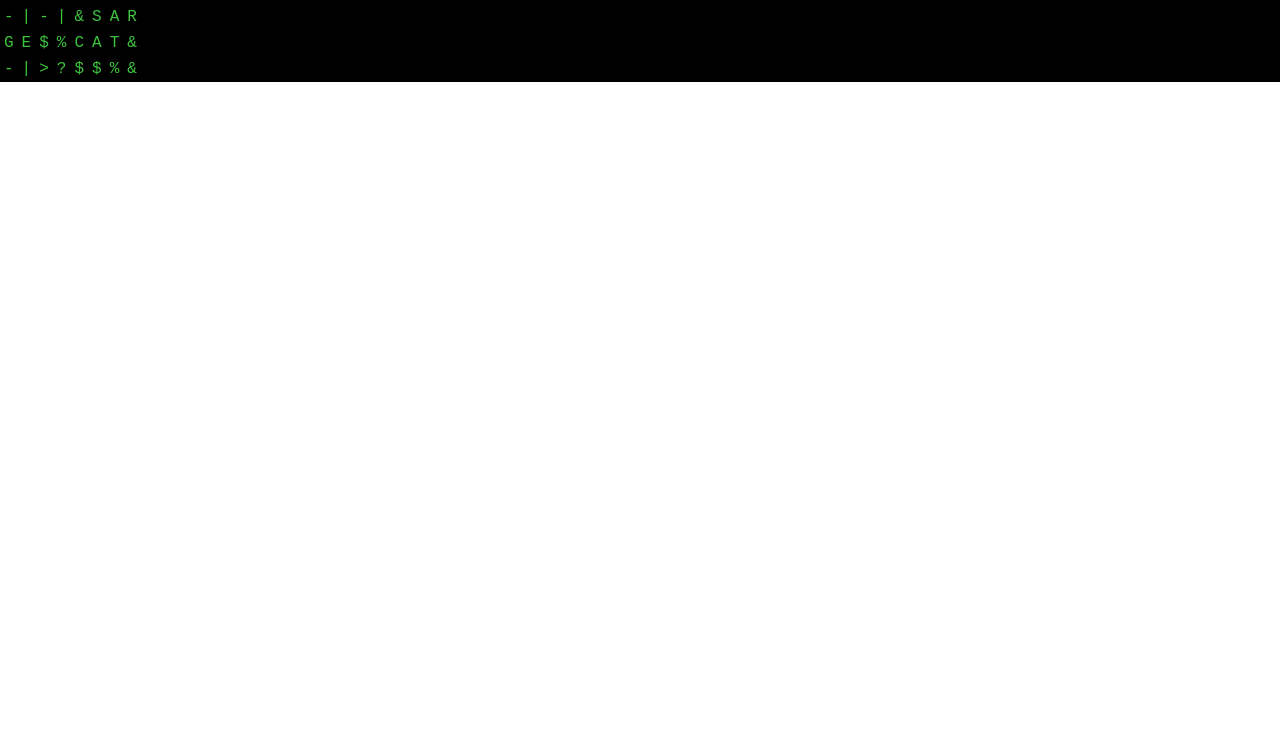
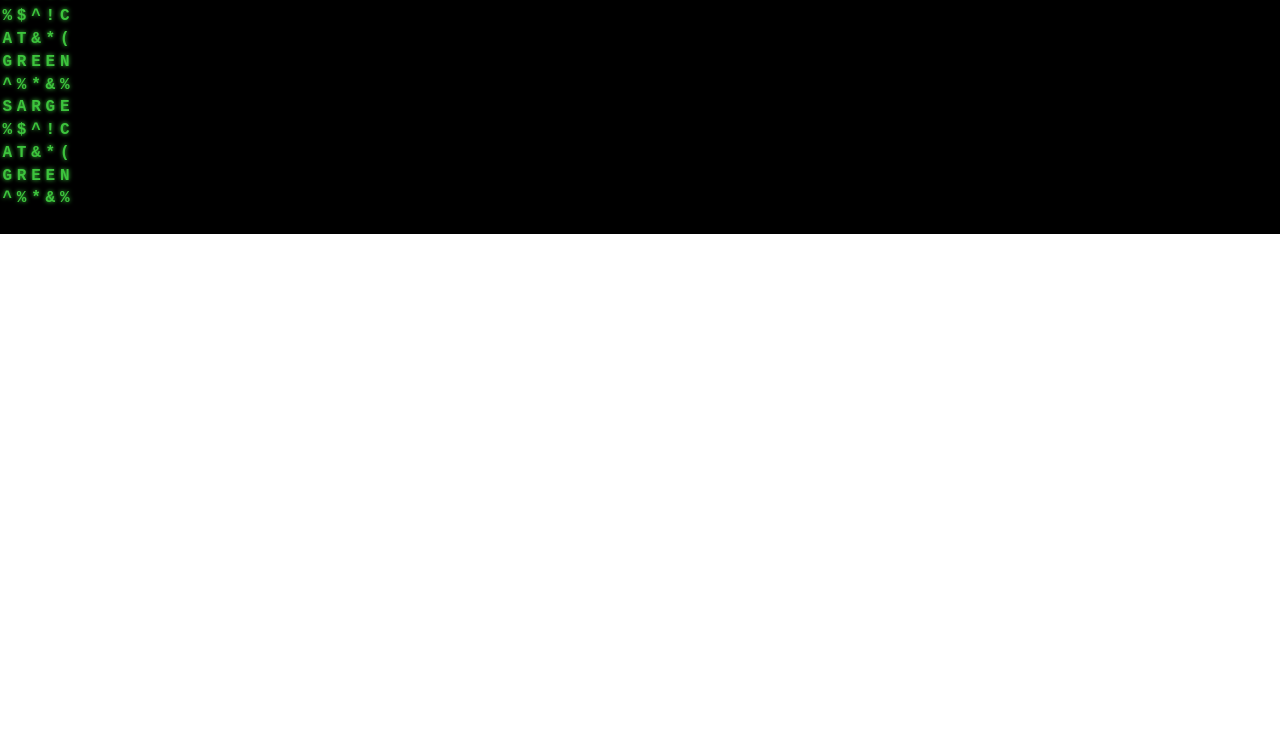
Before and after one commit to tylerd81/fallout-pw-game, a website built with webpack: page client/dist/index.html in a window 1280 px wide. Shown: the part 59-800 px from the top of the page. Built offline with nearby package versions, Linux system fonts and the light colour scheme.

Commit message:
able to create working game board from strings"

```diff
--- a/client/src/index.js
+++ b/client/src/index.js
@@ -1,8 +1,20 @@
+function createHandlers() {
   const passwordCharacters = document.querySelectorAll(".password-character");
+
+  // each character that makes up a possible password will have the class
+  // "password-character". The possible password will also have a data
+  // attribute called "data-character-id" set. Each character that makes
+  // up a single password will all have the same id set.
+
+  // All other characters (the random garbage characters) will have the
+  // class "debug-character".
 
   // when a password character is moused over, highlight all the other
   // password characters that have the same data-character-id attribute
   // value.
+
+  // set the mouse over handler for each element with the class of
+  // "password-character"
   passwordCharacters.forEach(pc => {
     pc.addEventListener("mouseover", () => {
       const id = pc.dataset.characterId;
@@ -22,6 +34,7 @@ passwordCharacters.forEach(pc => {
         });
       }
 
+      // also set the output to display the password
       setSelectedOutput(getPasswordWithId(id));
     });
 
@@ -45,24 +58,101 @@ passwordCharacters.forEach(pc => {
     });
   });
 
-// set the output to show the highlighted regular characters
+  // set the output to show the highlighted regular characters when
+  // they are moused over.
   document.querySelectorAll(".debug-character").forEach(ch => {
     ch.addEventListener("mouseover", () => setSelectedOutput(ch.innerText));
   });
+}
 
-// set the output to blank when the mouse is moved out of the debug area
-document
-  .querySelector("#debug-data")
-  .addEventListener("mouseout", () => setSelectedOutput(""));
-
-// getPasswordWithId() returns that string that is made up of the characters
+// getPasswordWithId() returns the string that is made up of the characters
 // with the data-character-id attribute set to id
 function getPasswordWithId(id) {
   const pwChars = document.querySelectorAll(`[data-character-id = "${id}"]`);
-  const pw = Array.from(pwChars).map(char => char.innerText);
+  const pw = Array.from(pwChars).map(char => char.innerText); // Array.from() might not be needed
   return pw.join("");
 }
 
 function setSelectedOutput(word) {
   document.querySelector("#current-output").innerText = word;
 }
+
+function addPasswordCharacter(
+  parent,
+  ch,
+  id,
+  className = "password-character"
+) {
+  const el = document.createElement("span");
+  el.classList.add(className);
+  el.innerText = ch;
+  el.dataset.characterId = id;
+  parent.appendChild(el);
+}
+
+function addGarbageCharacter(parent, ch, className = "debug-character") {
+  const el = document.createElement("span");
+  el.classList.add(className);
+  el.innerText = ch;
+  parent.appendChild(el);
+}
+
+function createRow() {
+  const row = document.createElement("div");
+  row.classList.add("debug-data-row");
+  console.log(row);
+  return row;
+}
+
+let passwordId = 0;
+
+function createDebugDataDisplay(rootContainer, numRows, numCols, memoryData) {
+  const specialChars = "~!@#$%^&*()[]{}:;'\".<>|\\/-+=";
+
+  if (numRows * numCols > memoryData.split("").length) {
+    throw `Memory size too small: ${numRows * numCols} > ${memoryData.length}`;
+  }
+  let currChar = 0;
+  let inPassword = false;
+
+  for (let row = 0; row < numRows; row++) {
+    const rowElement = createRow();
+
+    for (let i = 0; i < numCols; i++) {
+      const ch = memoryData[currChar];
+      if (specialChars.includes(ch)) {
+        if (inPassword) {
+          inPassword = false;
+          passwordId++;
+        }
+        addGarbageCharacter(rowElement, ch);
+      } else {
+        if (!inPassword) {
+          inPassword = true;
+        }
+        addPasswordCharacter(rowElement, ch, passwordId);
+      }
+      currChar++;
+    }
+    rootContainer.appendChild(rowElement);
+  }
+}
+
+function init() {
+  const mainContainer = document.getElementById("debug-area-1");
+  const mem = "SARGE%$^!CAT&*(GREEN^%*&%";
+  createDebugDataDisplay(mainContainer, 5, 5, mem);
+
+  const secondContainer = document.getElementById("debug-area-2");
+  createDebugDataDisplay(secondContainer, 5, 5, mem);
+  // set the handler for when a password item is clicked
+
+  // createHandlers() must be called after all the DOM elements are created
+  createHandlers();
+  // set the output to blank when the mouse is moved out of the debug area
+  document.querySelectorAll(".debug-data").forEach(dd => {
+    dd.addEventListener("mouseout", () => setSelectedOutput(""));
+  });
+}
+
+init();
```
Also changed, not shown: client/dist/index.html, client/dist/style.css. Lines whose indentation alone changed are shown as unchanged.
